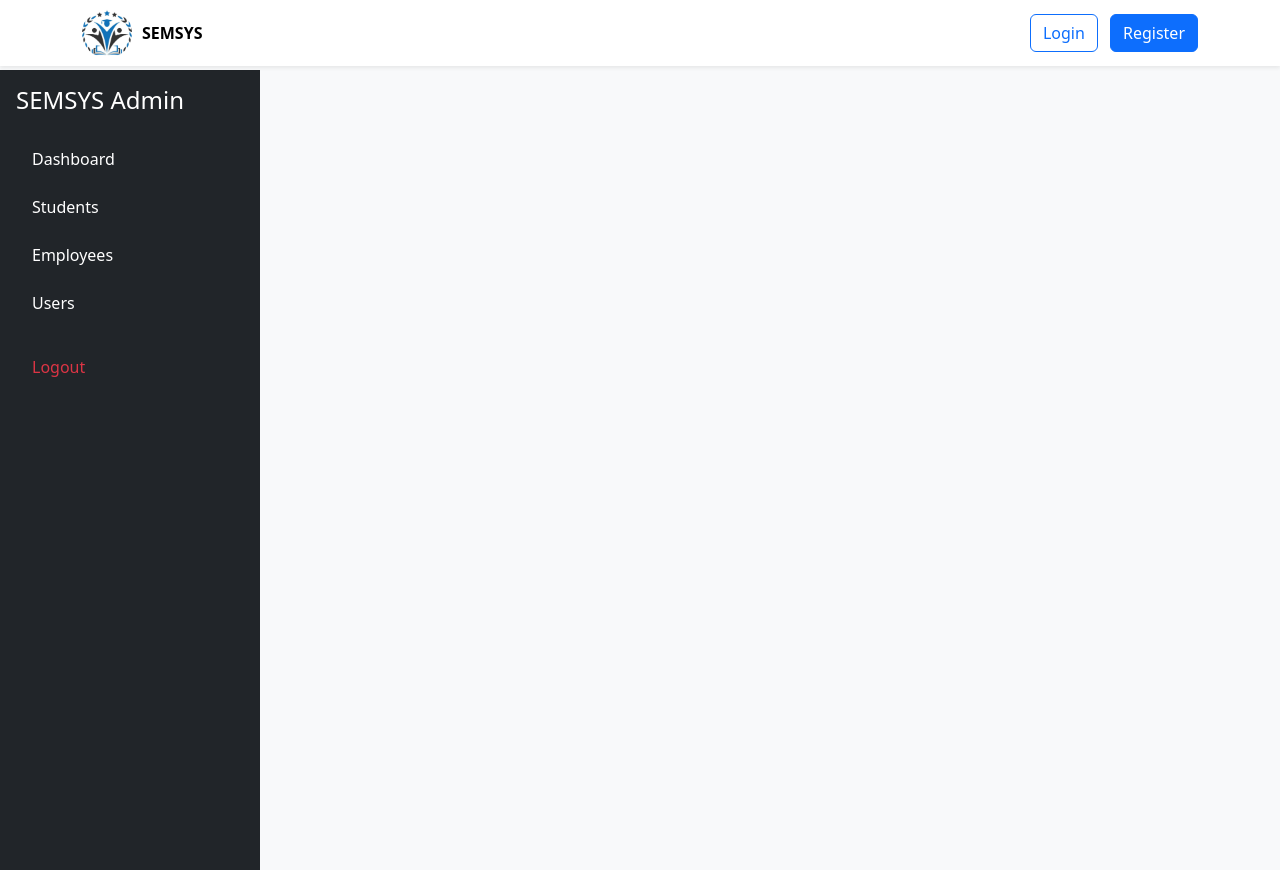
After one commit to monstrebor/semsys, a PHP site: page /semsys/app/views/admin/partials/layout.php in a window 1280 px wide. The commit adds this page. Run offline with PHP 8.4, Linux system fonts and the light colour scheme.

Commit message:
making admin dashboard

```diff
--- /dev/null
+++ b/app/views/admin/partials/layout.php
@@ -0,0 +1,30 @@
+<!DOCTYPE html>
+<html lang="en">
+<head>
+    <meta charset="UTF-8">
+    <meta name="viewport" content="width=device-width, initial-scale=1.0">
+    <title><?= $title ?? 'Admin Dashboard | SEMSYS' ?></title>
+
+    <link rel="stylesheet" href="/semsys/public/assets/bootstrap/css/bootstrap.min.css">
+    <link rel="stylesheet" href="/semsys/public/assets/css/styles.css">
+</head>
+
+<body class="bg-light">
+
+<div class="d-flex min-vh-100">
+
+    <!-- ADMIN SIDEBAR -->
+    <?php require_once __DIR__ . '/sidebar.php'; ?>
+
+    <!-- MAIN CONTENT -->
+    <main class="flex-grow-1 p-4">
+        <?php require_once __DIR__ . '/../../partials/notif.php'; ?>
+        <?php require_once __DIR__ . '/../../partials/navbar.php'; ?>
+        <?php if (isset($content)) echo $content; ?>
+    </main>
+
+</div>
+
+<script src="/semsys/public/assets/bootstrap/js/bootstrap.bundle.min.js"></script>
+</body>
+</html>
--- /dev/null
+++ b/app/views/admin/partials/sidebar.php
@@ -0,0 +1,22 @@
+<aside class="bg-dark text-white p-3" style="width:260px;">
+    <h4 class="mb-4">SEMSYS Admin</h4>
+
+    <ul class="nav flex-column gap-2">
+        <li class="nav-item">
+            <a class="nav-link text-white" href="index.php?url=dashboard">Dashboard</a>
+        </li>
+        <li class="nav-item">
+            <a class="nav-link text-white" href="#">Students</a>
+        </li>
+        <li class="nav-item">
+            <a class="nav-link text-white" href="#">Employees</a>
+        </li>
+        <li class="nav-item">
+            <a class="nav-link text-white" href="#">Users</a>
+        </li>
+
+        <li class="nav-item mt-3">
+            <a class="nav-link text-danger" href="index.php?url=logout">Logout</a>
+        </li>
+    </ul>
+</aside>
--- a/public/index.php
+++ b/public/index.php
@@ -41,5 +41,4 @@ switch ($url) {
     default:
         View::render("error", ['title' => '404 Not Found | SEMSYS']);
         break;
-
 }
```
Also changed, not shown: app/Controllers/AuthController.php (+6 -1 lines), app/Controllers/DashboardController.php (+13 -2 lines), app/views/admin/dashboard.php (added, +49 -0 lines), app/views/partials/sidebar.php (added, +22 -0 lines), app/views/user/dashboard.php (renamed from app/views/dashboard.php).
